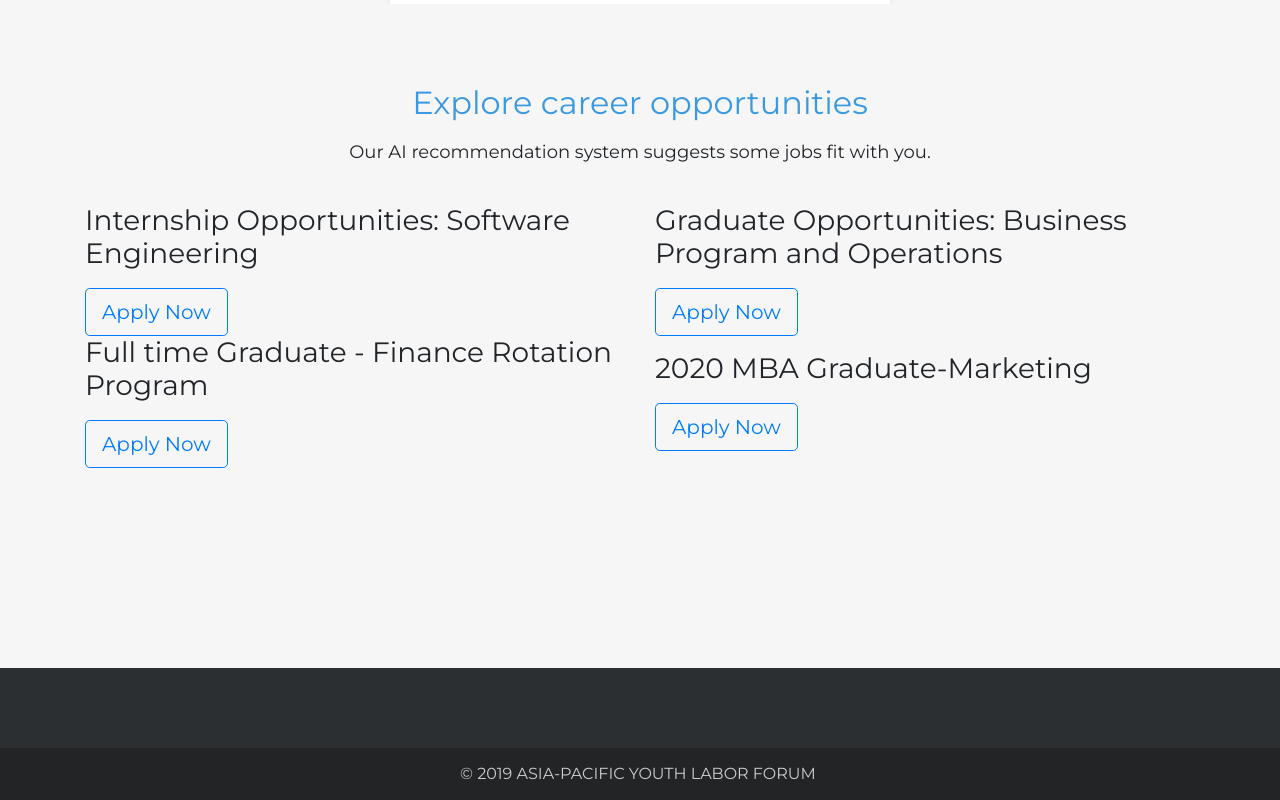
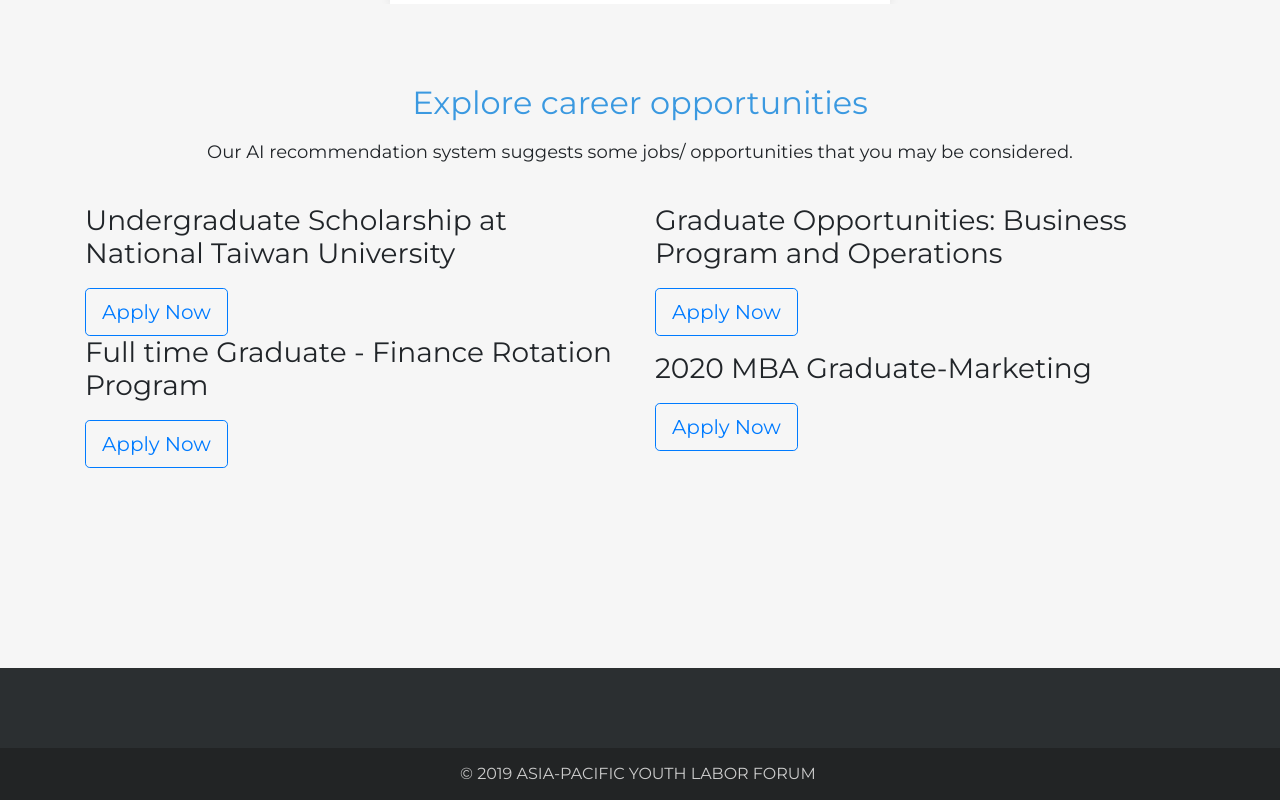
Before and after one commit to laborforum/platform, a plain HTML site: page job.html in a window 1280 px wide. Shown: the part 1048-1848 px from the top of the page. Drawn offline with Linux system fonts and the light colour scheme; some packages are replaced by stand-ins of ours; a script that the page names is missing.

Commit message:
update index.html

```diff
--- a/job.html
+++ b/job.html
@@ -48,12 +48,12 @@
                 <div class="container">
                     <div class="block-heading">
                         <h2 class="text-info">Explore career opportunities</h2>
-                        <h3 style="font-size: 18px;">Our AI&nbsp;recommendation system suggests some jobs fit with you.</h3>
+                        <h3 style="font-size: 18px;">Our AI&nbsp;recommendation system suggests some jobs/ opportunities that you may be considered.</h3>
                         <p></p>
                     </div>
                     <div class="row align-items-center">
                         <div class="col-md-6">
-                            <h3>Internship Opportunities: Software Engineering</h3>
+                            <h3>Undergraduate Scholarship at National Taiwan University</h3>
                             <div class="getting-started-info">
                                 <p></p>
                             </div><button class="btn btn-outline-primary btn-lg" type="button">Apply Now</button></div>
```
Also changed, not shown: index.html (+0 -1 lines).
